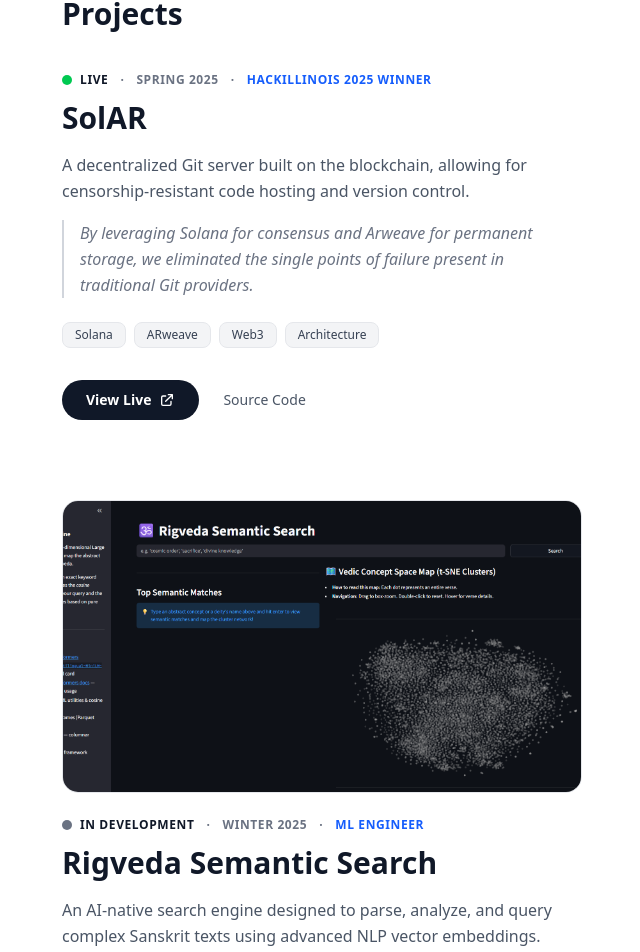
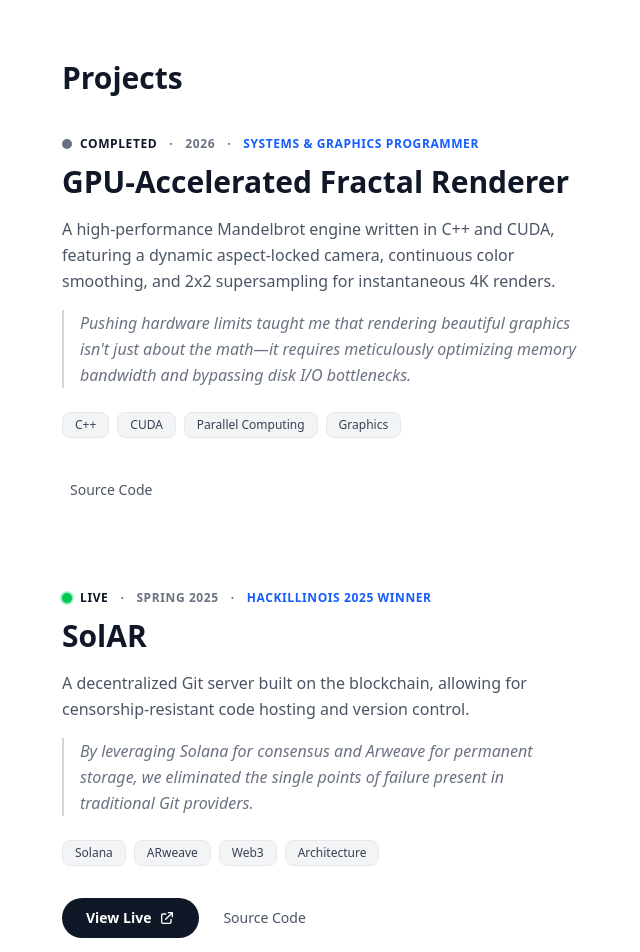
Before and after one commit to RamLanka05/v1, a React (Vite) app: page / in a window 1280 px wide. Shown: the part 1311-2263 px from the top of the page, without its empty margins (602-1242 px from the left). Built offline with nearby package versions, Linux system fonts and the light colour scheme.

Commit message:
some sorting issues that still need fixing

```diff
--- a/src/components/Projects.tsx
+++ b/src/components/Projects.tsx
@@ -1,13 +1,40 @@
 import { projects as projectsData } from '../data/work'
 
 export default function Projects() {
+
+  // Custom function to translate "Spring 2025" into a sortable number
+  const getSortWeight = (dateStr: string) => {
+    // 1. Grab the year
+    const yearMatch = dateStr.match(/\d{4}/);
+    const year = yearMatch ? parseInt(yearMatch[0], 10) : 0;
+
+    // 2. Assign a decimal weight based on the academic semester/season
+    let seasonWeight = 0;
+    const lower = dateStr.toLowerCase();
+
+    // Academic calendar order
+    if (lower.includes('winter')) seasonWeight = 0.1;
+    else if (lower.includes('spring')) seasonWeight = 0.3;
+    else if (lower.includes('summer')) seasonWeight = 0.6;
+    else if (lower.includes('fall') || lower.includes('autumn')) seasonWeight = 0.8;
+    // If it just says "2024", it defaults to 0, placing it after the specific seasons of that year
+
+    // 3. Return the combined score (e.g., "Spring 2025" becomes 2025.3)
+    return year + seasonWeight;
+  };
+
+  // Sort projects from newest (highest number) to oldest (lowest number)
+  const sortedProjects = [...projectsData].sort((a, b) =>
+    getSortWeight(b.date) - getSortWeight(a.date)
+  );
+
   return (
     <section id="projects" className="scroll-mt-24">
       <h2 className="text-3xl font-bold mb-10 text-gray-900 dark:text-gray-100">Projects</h2>
 
       {/* Changed to a vertical stack with massive gaps between projects */}
       <div className="flex flex-col gap-20">
-        {projectsData.map((p) => (
+        {sortedProjects.map((p) => (
           <article key={p.id} className="group relative flex flex-col items-start justify-start">
 
             {/* 1. Large Feature Image (Only renders if p.image exists) */}
--- a/src/components/WorkShowcase.tsx
+++ b/src/components/WorkShowcase.tsx
@@ -5,6 +5,7 @@
   return (
     <div className="mb-8">
       <Experience />
+      <div className="h-16" />
       <Projects />
     </div>
   )
--- a/src/data/work.ts
+++ b/src/data/work.ts
@@ -25,19 +25,19 @@
     insight: 'Translating ancient semantics into multidimensional vector space required custom tokenization strategies far beyond standard English LLM pipelines.',
     tags: ['Machine Learning', 'NLP', 'Python', 'Vector DB']
   },
-  // {
-  //   id: 'chip8',
-  //   title: 'Chip-8 Emulator',
-  //   status: 'Completed',
-  //   date: '2024',
-  //   role: 'Systems Programmer',
-  //   image: '/projects/chip8.jpg',
-  //   url: '',
-  //   github: 'https://github.com/RamLanka05/...',
-  //   desc: 'A custom hardware emulator written from scratch, handling CPU cycles, memory management, and display rendering at the lowest level.',
-  //   insight: 'Building an emulator is the ultimate exercise in understanding the abstraction layer between raw opcodes and software execution.',
-  //   tags: ['C/C++', 'Systems', 'Low-Level Architecture']
-  // }
+  {
+    id: 'cuda-mandelbrot',
+    title: 'GPU-Accelerated Fractal Renderer',
+    status: 'Completed',
+    date: '2026',
+    role: 'Systems & Graphics Programmer',
+    image: '', //empty for now, ADD LATER
+    url: '',
+    github: 'https://github.com/RamLanka05/Mandelbrot-Set-Generator',
+    desc: 'A high-performance Mandelbrot engine written in C++ and CUDA, featuring a dynamic aspect-locked camera, continuous color smoothing, and 2x2 supersampling for instantaneous 4K renders.',
+    insight: 'Pushing hardware limits taught me that rendering beautiful graphics isn\'t just about the math—it requires meticulously optimizing memory bandwidth and bypassing disk I/O bottlenecks.',
+    tags: ['C++', 'CUDA', 'Parallel Computing', 'Graphics']
+  }
 ];
 
 export const experience = [
```
